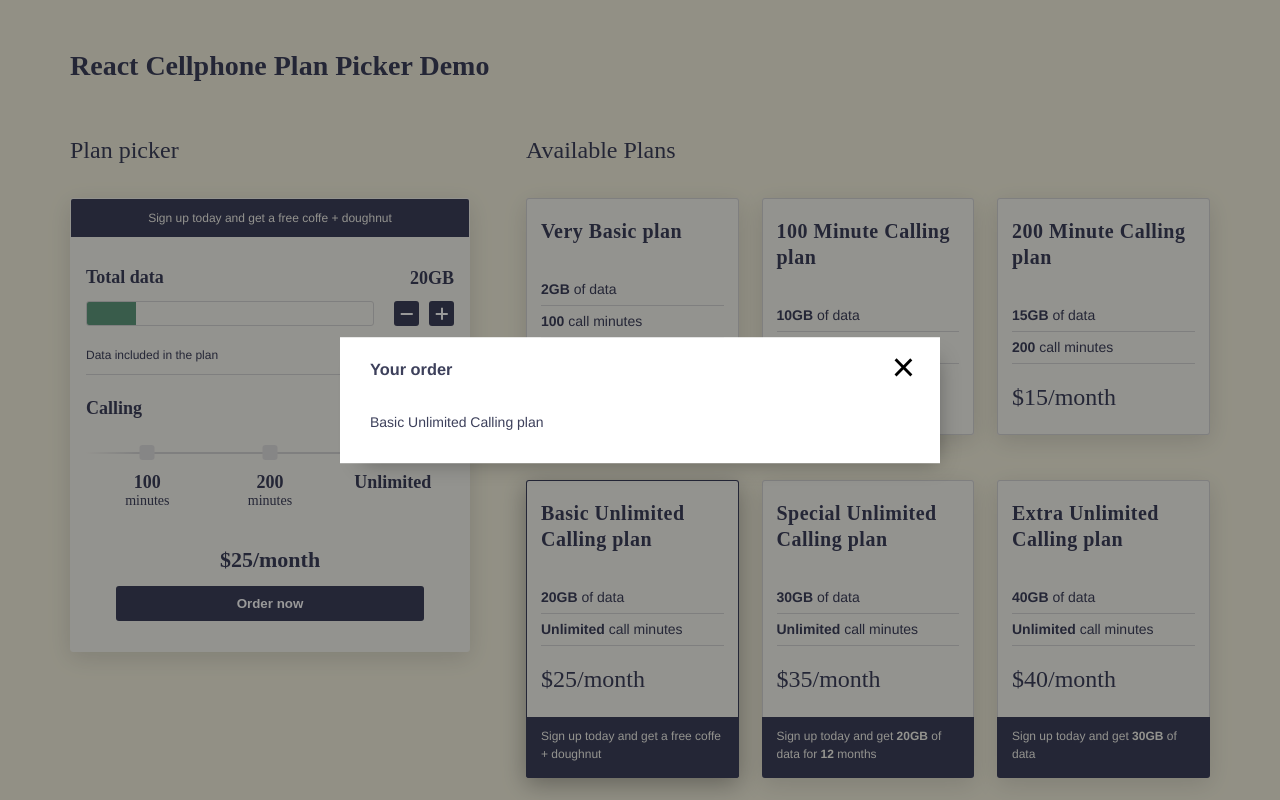
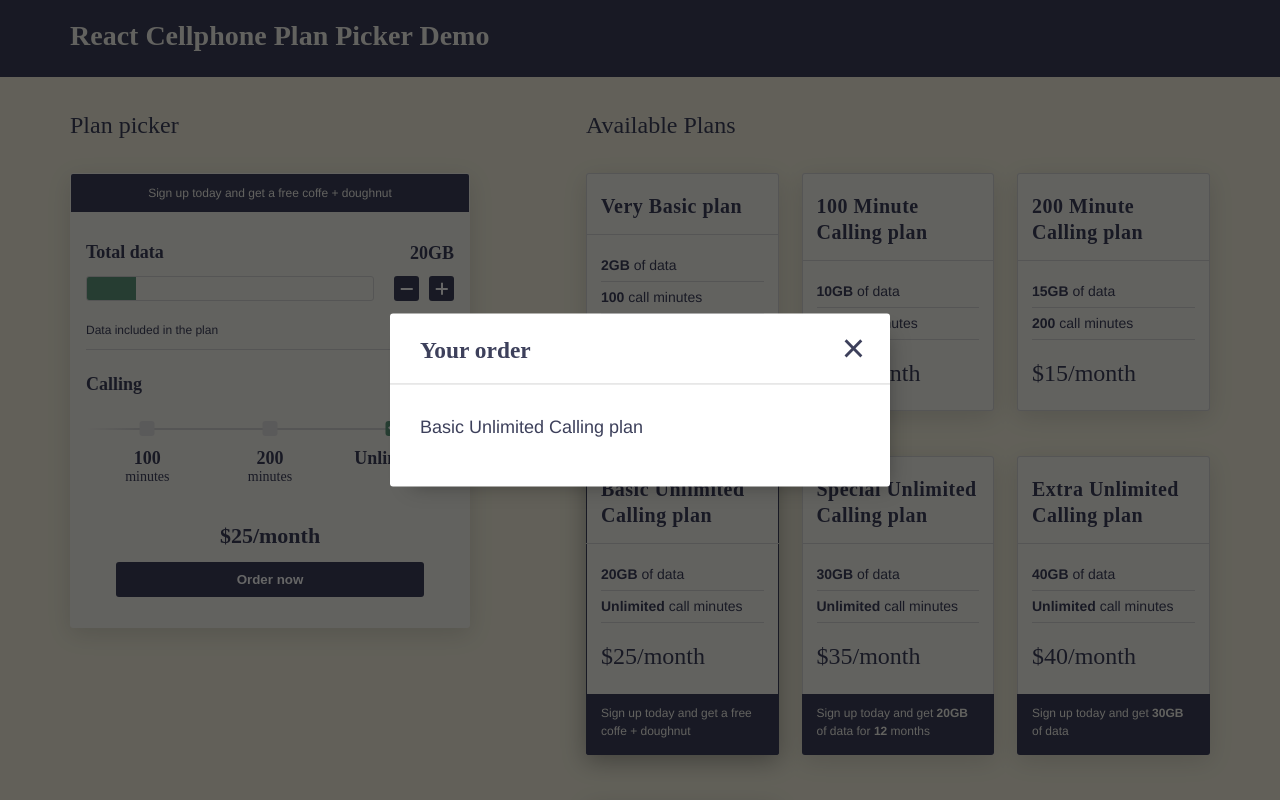
Before and after one commit to olegr1/react-cell-plan-picker, a React (Vite) app: page / in a window 1280 px wide. Both pictures are taken after a click on the button "Order now". Shown: the top 800 px of the page. Built offline with nearby package versions, Linux system fonts and the light colour scheme; data requests are answered from the project's data file; the HTML template or start-up script is replaced by a standard one; a web font is replaced by a local one.

Commit message:
Refining styling and UI behaviors

```diff
--- a/src/components/Header.jsx
+++ b/src/components/Header.jsx
@@ -1,6 +1,6 @@
 function Header() {
   return (
-    <header>
+    <header className="page-header">
       <div className="container">
         <h1 className="page-title">React Cellphone Plan Picker Demo</h1>
       </div>
--- a/src/components/PickerDataSection.jsx
+++ b/src/components/PickerDataSection.jsx
@@ -1,3 +1,4 @@
+import { useEffect, useState } from "react";
 import { ACTIONS } from "../utils/constants.js";
 import { convertMbToGbString } from "../utils/utils.js";
 
@@ -9,6 +10,8 @@ function PickerDataSection({
 }) {
   const isLastPlan = plans.indexOf(currentPlan) === plans.length - 1;
   const isFirstPlan = plans.indexOf(currentPlan) === 0;
+
+  const hasSpecialOfferWithData = currentPlan.specialOffer.data !== undefined;
 
   function getDataBarWidth() {
     const maxData = Math.max(...plans.map((plan) => getPlanTotalData(plan)));
@@ -94,15 +97,21 @@ function PickerDataSection({
         </div>
       </div>
 
-      <div className="picker-data-item">
+      <div className="picker-data-item active">
         <span className="picker-data-item-desc">Data included in the plan</span>
         <span className="picker-data-item-gb">
           {convertMbToGbString(currentPlan.data)}
         </span>
       </div>
 
-      {currentPlan.specialOffer?.data && (
-        <div className="picker-data-item">
+      <div
+        className={
+          hasSpecialOfferWithData
+            ? "picker-data-item active"
+            : "picker-data-item"
+        }
+        aria-hidden={hasSpecialOfferWithData ? null : true}
+      >
         <span className="picker-data-item-desc">
           Offer data
           <button
@@ -115,10 +124,10 @@ function PickerDataSection({
           </button>
         </span>
         <span className="picker-data-item-gb">
-            {convertMbToGbString(currentPlan.specialOffer.data)}
+          {hasSpecialOfferWithData &&
+            convertMbToGbString(currentPlan.specialOffer.data)}
         </span>
       </div>
-      )}
     </div>
   );
 }
--- a/src/components/PickerPane.jsx
+++ b/src/components/PickerPane.jsx
@@ -13,6 +13,7 @@ function PickerPane({
   isOrderModalOpen,
 }) {
   const currentPlan = plans.find((plan) => plan.id === currentPlanId);
+  const hasOffer = currentPlan.specialOffer !== "";
 
   const specialOfferString = formatSpecialOffer(
     currentPlan.specialOffer.description,
@@ -26,13 +27,9 @@ function PickerPane({
     <div className="picker-pane">
       <h2 className="pane-title">Plan picker</h2>
       <div className="picker">
-        {currentPlan.specialOffer !== "" && (
-          <div
-            className="picker-offer"
-            dangerouslySetInnerHTML={specialOfferMarkup}
-          ></div>
-        )}
-
+        <div className={hasOffer ? "picker-offer active" : "picker-offer"}>
+          {hasOffer && <div dangerouslySetInnerHTML={specialOfferMarkup}></div>}
+        </div>
         <PickerDataSection
           plans={plans}
           currentPlan={currentPlan}
--- a/src/index.css
+++ b/src/index.css
@@ -80,15 +80,20 @@ svg {
   width: 100%;
 }
 
+.page-header {
+  padding: 15px 0 20px;
+  background-color: var(--main-solid-color);
+}
+
 .page-title {
   font-family: "Titillium";
-  margin: 45px 0 0;
-  color: var(--main-solid-color);
+  margin: 0;
+  color: var(--bg-color-light);
 }
 
 .pane-title {
   font-family: "Titillium";
-  margin: 45px 0 30px;
+  margin: 30px 0 30px;
   color: var(--main-solid-color);
   font-size: 24px;
   font-weight: normal;
@@ -115,12 +120,14 @@ svg {
 .plan-tile-title {
   /* background-color: var(--main-solid-color); */
   color: var(--main-solid-color);
-  padding: 20px 15px 30px;
+  padding: 20px 15px 15px;
+  margin-bottom: 15px;
   font-family: "Titillium";
   font-weight: bold;
   letter-spacing: 0.5px;
   line-height: 1.3;
   font-size: 20px;
+  border-bottom: 1px solid var(--border-color-light);
 }
 
 .plan-tile--current {
@@ -167,6 +174,17 @@ svg {
   max-width: 400px;
 }
 
+/* .picker:before {
+  content: "";
+  display: block;
+  top: 0;
+  left: 0;
+  width: 100%;
+  height: 38px;
+  position: absolute;
+  background-color: var(--main-solid-color-light);
+} */
+
 .picker-offer {
   position: absolute;
   top: 0;
@@ -174,9 +192,15 @@ svg {
   width: 100%;
   text-align: center;
   padding: 10px 15px;
-  background-color: var(--main-solid-color);
+  background-color: var(--main-solid-color-light);
   color: var(--bg-color-light);
   font-size: 12px;
+  min-height: 38px;
+  transition: all 0.2s ease;
+}
+
+.picker-offer.active {
+  background-color: var(--main-solid-color);
 }
 
 .picker-section {
@@ -298,17 +322,26 @@ svg {
 
 .picker-data-item {
   font-size: 12px;
-  padding: 10px 0;
-  border-bottom: 1px solid var(--border-color-light);
+  border-bottom: 1px solid var(--bg-color-light);
   display: flex;
+  transition: all 0.5s ease;
+  overflow: hidden;
+  max-height: 0;
+}
+
+.picker-data-item.active {
+  max-height: 50px;
+  border-bottom-color: var(--border-color-light);
 }
 
 .picker-data-item-desc {
   flex-grow: 1;
+  padding: 10px 0;
 }
 
 .picker-data-item-gb {
   font-weight: bold;
+  padding: 10px 0;
 }
 
 .picker-offer-data-toggle {
@@ -355,7 +388,7 @@ svg {
   bottom: 0;
   left: 0;
   background-color: #000;
-  opacity: 0.4;
+  opacity: 0.6;
 }
 
 .modal-content {
@@ -366,11 +399,17 @@ svg {
   top: 50%;
   background-color: #fff;
   box-shadow: 10px 11px 20px -12px rgba(0, 0, 0, 0.34);
+
+  border-radius: var(--border-radius);
+  overflow: hidden;
 }
 
 .modal-header {
+  font-family: "Titillium";
+  font-size: 20px;
   padding: 20px 30px 15px;
   position: relative;
+  border-bottom: 1px solid var(--border-color-light);
 }
 
 .modal-close-btn {
@@ -381,12 +420,15 @@ svg {
   line-height: 0.5;
   position: absolute;
   right: 15px;
-  top: 10px;
+  top: 50%;
+  transform: translateY(-50%);
   cursor: pointer;
+  color: var(--main-solid-color);
 }
 
 .modal-body {
-  padding: 15px 30px 30px;
+  padding: 30px 30px 45px;
+  font-size: 18px;
 }
 
 .picker-calling-options {
@@ -521,33 +563,32 @@ svg {
   color: var(--main-solid-color);
 }
 
+@media (min-width: 480px) {
+  .plans-list {
+    display: flex;
+    justify-content: space-between;
+    flex-wrap: wrap;
+    gap: 15px;
+  }
+  .plan-tile {
+    width: calc(50% - 15px);
+  }
+}
+
 @media (min-width: 640px) {
   .container {
     padding: 0 30px;
     width: 100%;
   }
 
-  .plans-list {
-    display: flex;
-    justify-content: space-between;
-    flex-wrap: wrap;
-    gap: 15px;
-  }
-
   .picker-pane {
     padding-right: 45px;
   }
 
-  .plan-tile {
-    width: calc(50% - 15px);
+  .modal-content {
+    width: 500px;
   }
 
-  .modal-content {
-    width: 600px;
-  }
-}
-
-@media (min-width: 992px) {
   .container {
     max-width: 960px;
     margin-left: auto;
@@ -557,6 +598,9 @@ svg {
   .plan-tile {
     width: calc(33.3333% - 15px);
   }
+}
+
+@media (min-width: 992px) {
 }
 
 @media (min-width: 1240px) {
@@ -575,5 +619,6 @@ svg {
   }
   .plans-pane {
     width: 60%;
+    padding-left: 60px;
   }
 }
```
Lines whose indentation alone changed are shown as unchanged.
